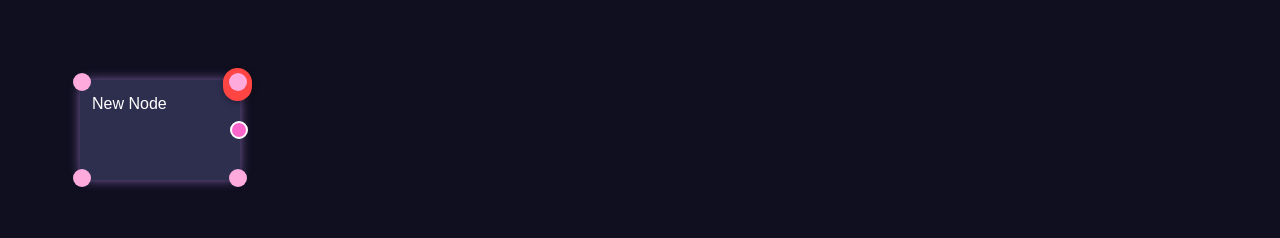
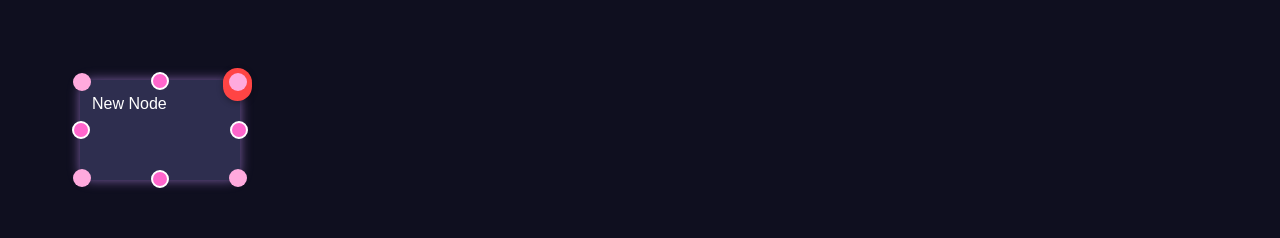
Before and after one commit to MikaSukie/Cute-Planner-Mobile, a plain HTML site: page index.html in a window 1280 px wide. Both pictures are taken after a click on the button "➕ Add". Shown: the top 238 px of the page. Drawn offline with nearby package versions, Linux system fonts and the light colour scheme.

Commit message:
Update index.html
Added 3 more connectors

```diff
--- a/index.html
+++ b/index.html
@@ -61,9 +61,6 @@
       background: #ff66cc;
       border: 2px solid white;
       border-radius: 9999px;
-      top: 50%;
-      right: -8px;
-      transform: translateY(-50%);
       z-index: 2;
       contenteditable: false;
       transition: box-shadow 0.3s ease;
@@ -71,6 +68,30 @@
 
     .connector:active {
       box-shadow: 0 0 12px 3px #ff66cc;
+    }
+
+    .connector-top {
+      top: -8px;
+      left: 50%;
+      transform: translateX(-50%);
+    }
+
+    .connector-right {
+      top: 50%;
+      right: -8px;
+      transform: translateY(-50%);
+    }
+
+    .connector-bottom {
+      bottom: -8px;
+      left: 50%;
+      transform: translateX(-50%);
+    }
+
+    .connector-left {
+      top: 50%;
+      left: -8px;
+      transform: translateY(-50%);
     }
 
     .delete-btn {
@@ -143,12 +164,13 @@
       contentDiv.innerText = content;
       node.appendChild(contentDiv);
 
+      ["top", "right", "bottom", "left"].forEach(pos => {
         const connector = document.createElement("div");
-      connector.className = "connector";
+        connector.className = `connector connector-${pos}`;
         connector.setAttribute("contenteditable", "false");
+
         connector.addEventListener("click", (e) => {
           e.stopPropagation();
-        // Delete connections where this connector is involved
           for (let i = connections.length - 1; i >= 0; i--) {
             if (connections[i][0] === connector || connections[i][1] === connector) {
               connections.splice(i, 1);
@@ -156,7 +178,9 @@
           }
           drawLines();
         });
+
         node.appendChild(connector);
+      });
 
       const delBtn = document.createElement("div");
       delBtn.className = "delete-btn";
@@ -166,7 +190,6 @@
         e.stopPropagation();
         const index = nodes.indexOf(node);
         if (index !== -1) nodes.splice(index, 1);
-        // Remove related connections
         for (let i = connections.length - 1; i >= 0; i--) {
           if (connections[i][0].parentNode === node || connections[i][1].parentNode === node) {
             connections.splice(i, 1);
@@ -255,11 +278,13 @@
 
       document.addEventListener("touchend", () => isDragging = false);
 
-      el.querySelector(".connector").addEventListener("touchstart", (e) => {
+      el.querySelectorAll(".connector").forEach(conn => {
+        conn.addEventListener("touchstart", (e) => {
           e.stopPropagation();
           startConnector = e.target;
           draggingLine = document.createElementNS("http://www.w3.org/2000/svg", "path");
           canvas.appendChild(draggingLine);
+        });
       });
     }
 
```
Lines whose indentation alone changed are shown as unchanged.
